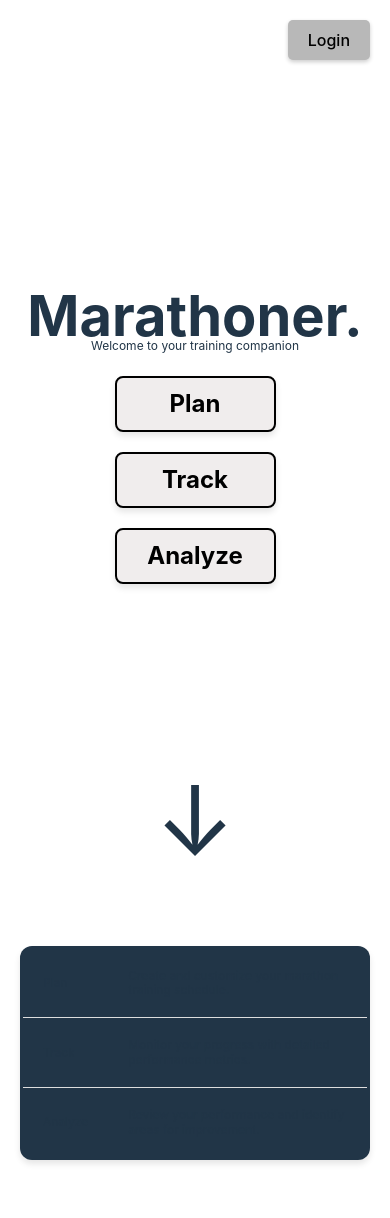
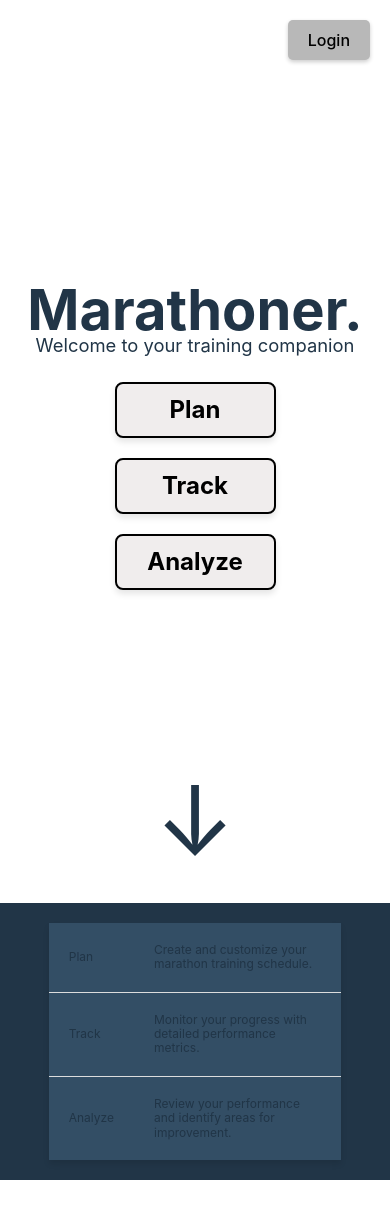
Before and after one commit to tulloch022/marathoner, a React (Vite) app: page / in a window 390 px wide. Shown: the top 1218 px of the page. Built offline with nearby package versions, Linux system fonts and the light colour scheme.

Commit message:
improved styling of table for mobile

```diff
--- a/src/index.css
+++ b/src/index.css
@@ -203,8 +203,6 @@ h1, p {
   width: 100%;  /* Adjust width as necessary */
   border-collapse: collapse;  /* Make borders collapse into one line */
   border-radius: 12px;  /* Smooth corners */
-  border:#000000;
-  border-style: dotted;
   overflow: hidden;  /* Hide any content that overflows */
   box-shadow: 0 4px 6px rgba(0, 0, 0, 0.1);  /* Optional: Add subtle shadow */
   background-color:#213547;
@@ -217,12 +215,7 @@ h1, p {
   font-size: 1.2rem;
 }
 
-.feature-table th {
-  background-color: #201d1d;  /* Light gray for header */
-  color: black;
-  font-weight: bold;
-  border-bottom: 2px solid #ddd;  /* Bottom border for header */
-}
+
 
 .feature-table td {
   border-bottom: 1px solid #ddd;  /* Border between rows */
@@ -251,6 +244,8 @@ h1, p {
       justify-content: center;  /* Center the table */
       padding: 20px;
       bottom: -50em;
+      width: 100%;
+      border-radius: 0;
     }
     .scroll-arrow {
       position: absolute;
@@ -268,8 +263,8 @@ h1, p {
     }
 
     .subtitle {
-      font-size: .75em;
-      line-height: 5em ;
+      font-size: 1.15em;
+      line-height: 3.9em ;
       z-index: 2;
     }
     .feature-table th,
@@ -278,10 +273,18 @@ h1, p {
   text-align: left;
   font-size: .75em;
   line-height: 1.2em;
+  border-radius: 0;
 }
 .table-container {
   position: absolute;
   bottom: -21em;
+  background-color: #213547
+}
+
+.feature-table {
+  border-radius: 0;
+  width: 75%;
+  background-color: #334e65
 }
 
 }
```
